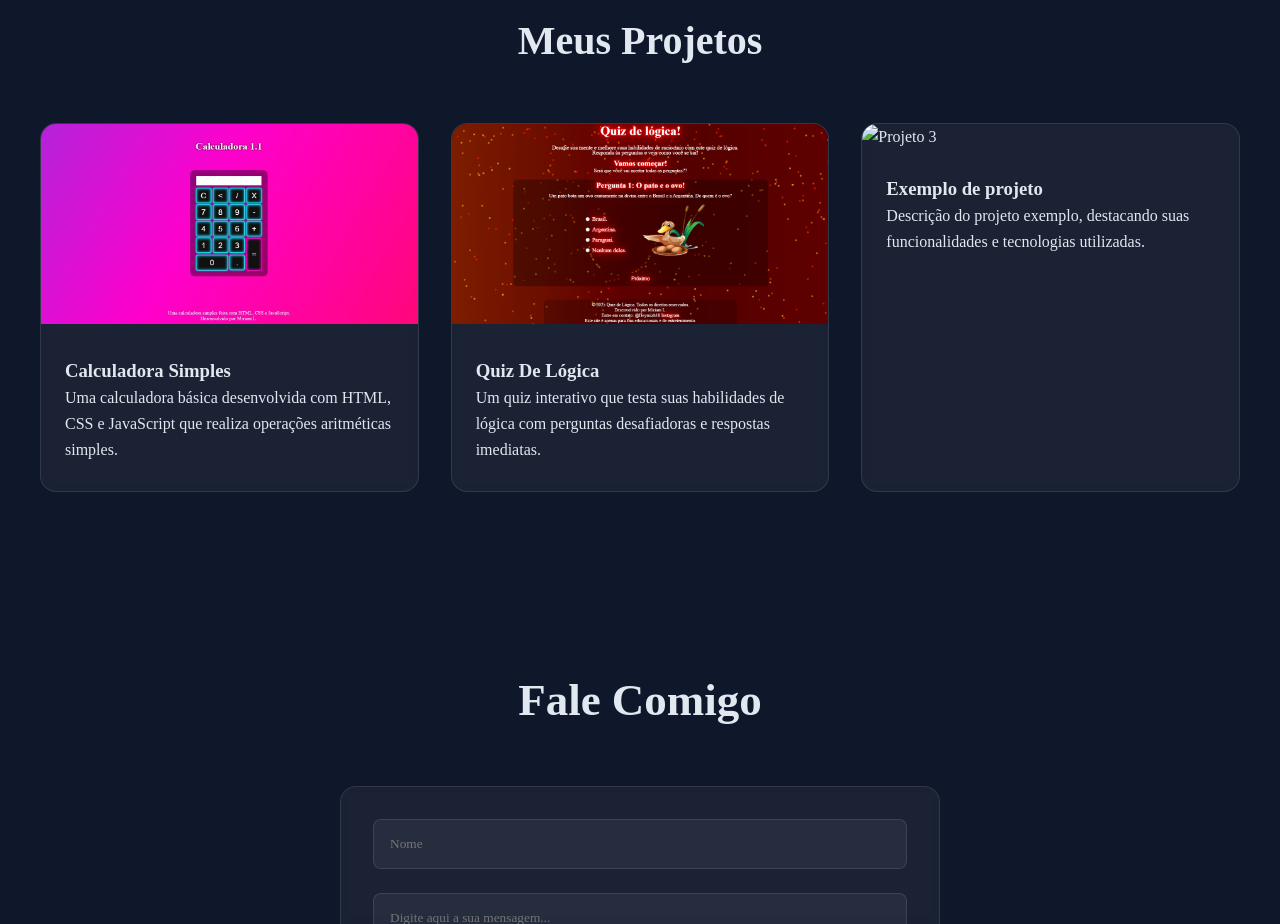
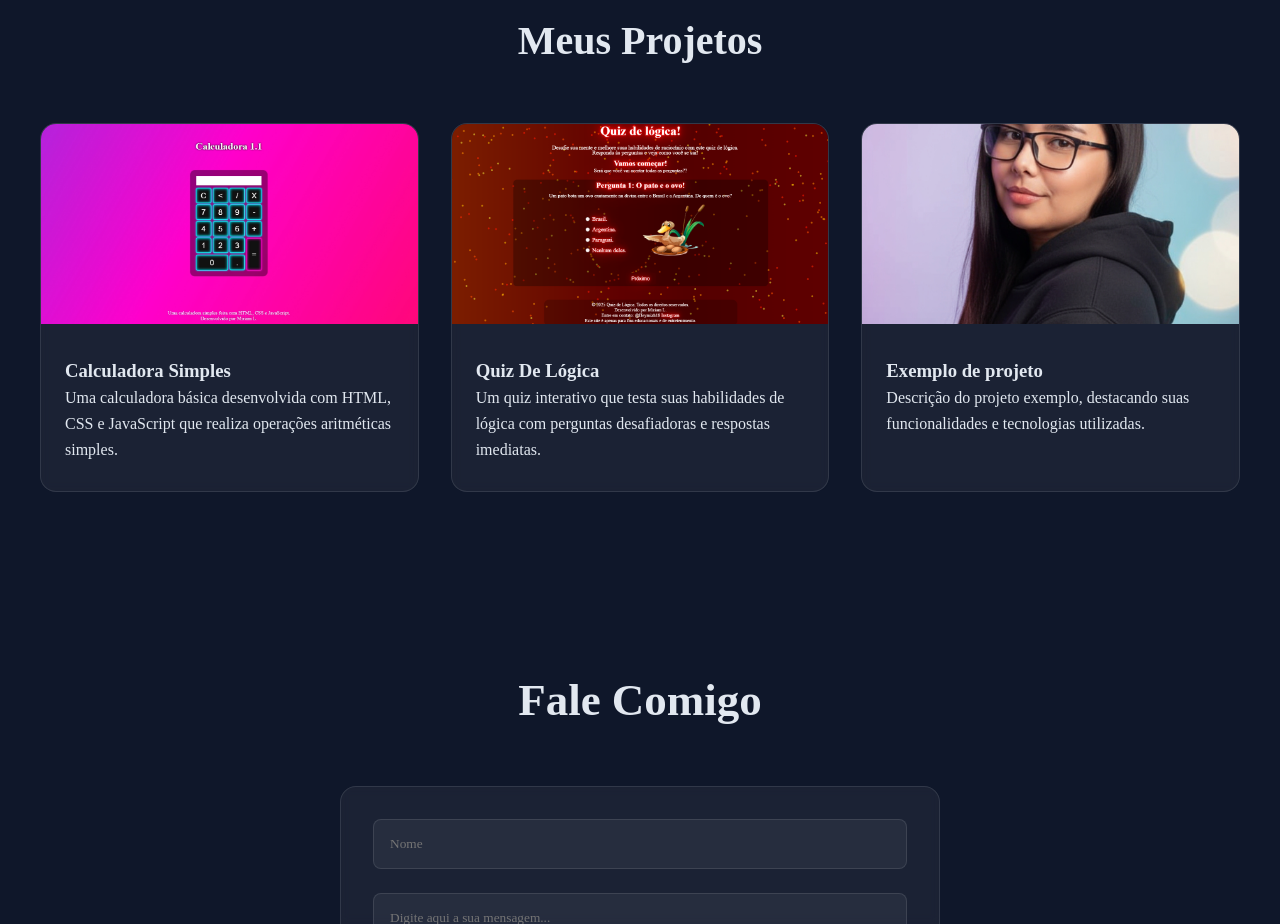
Before and after one commit to SrtMiah/portifolio, a plain HTML site: page index.html in a window 1280 px wide. Shown: the part 1260-2184 px from the top of the page. Drawn offline with Linux system fonts and the light colour scheme.

Commit message:
Add files via upload

```diff
--- a/index.html
+++ b/index.html
@@ -61,7 +61,7 @@
                 </div>
 
                 <div class="projetos-card">
-                    <img src="./img/foto_perfil.jpg" alt="Projeto 3" class="projetos-imagem">
+                    <img src="./foto_perfil.jpg" alt="Projeto 3" class="projetos-imagem">
                     <div class="caixa-texto-projetos">
                         <h3 class="projetos-nome">Exemplo de projeto</h3>
                         <p class="projetos-descricao">Descrição do projeto exemplo, destacando suas funcionalidades e tecnologias utilizadas.</p>
```
